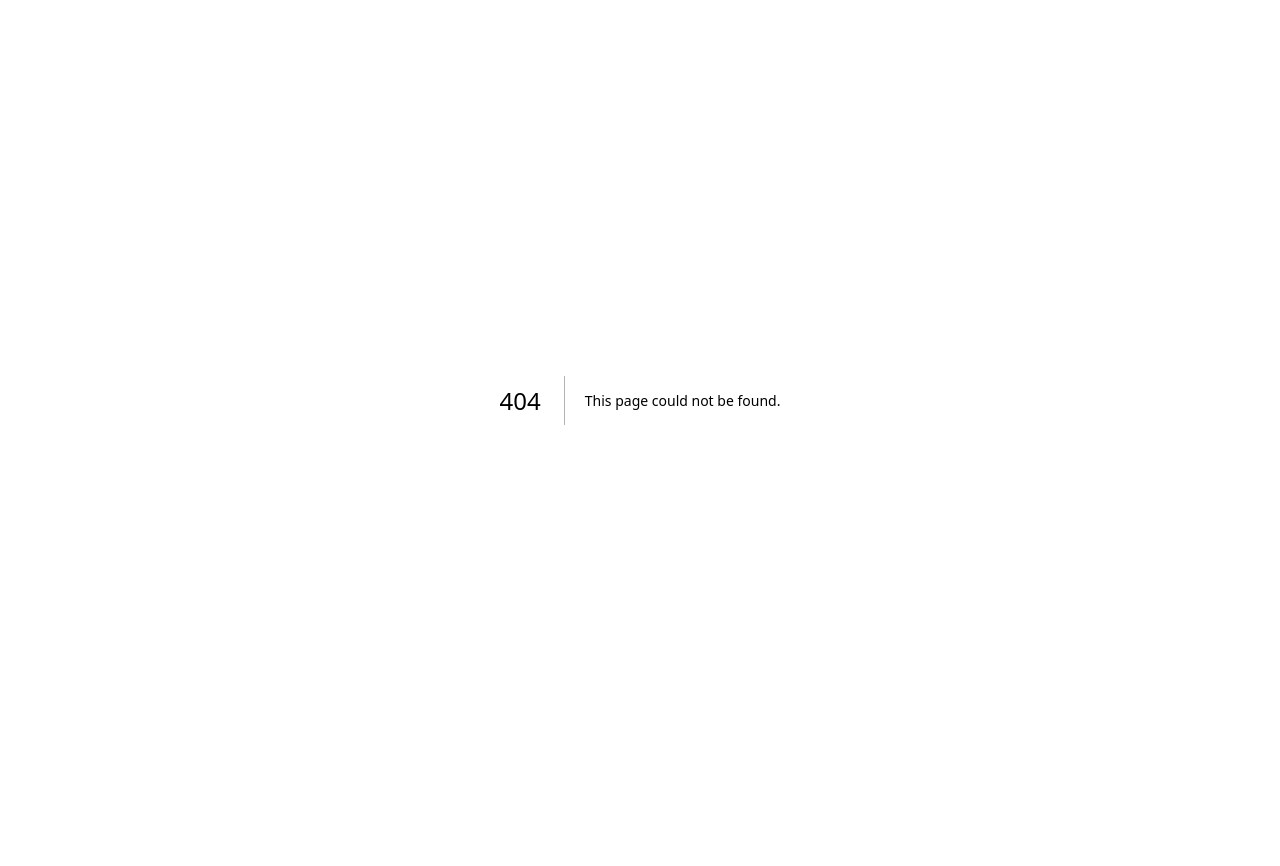
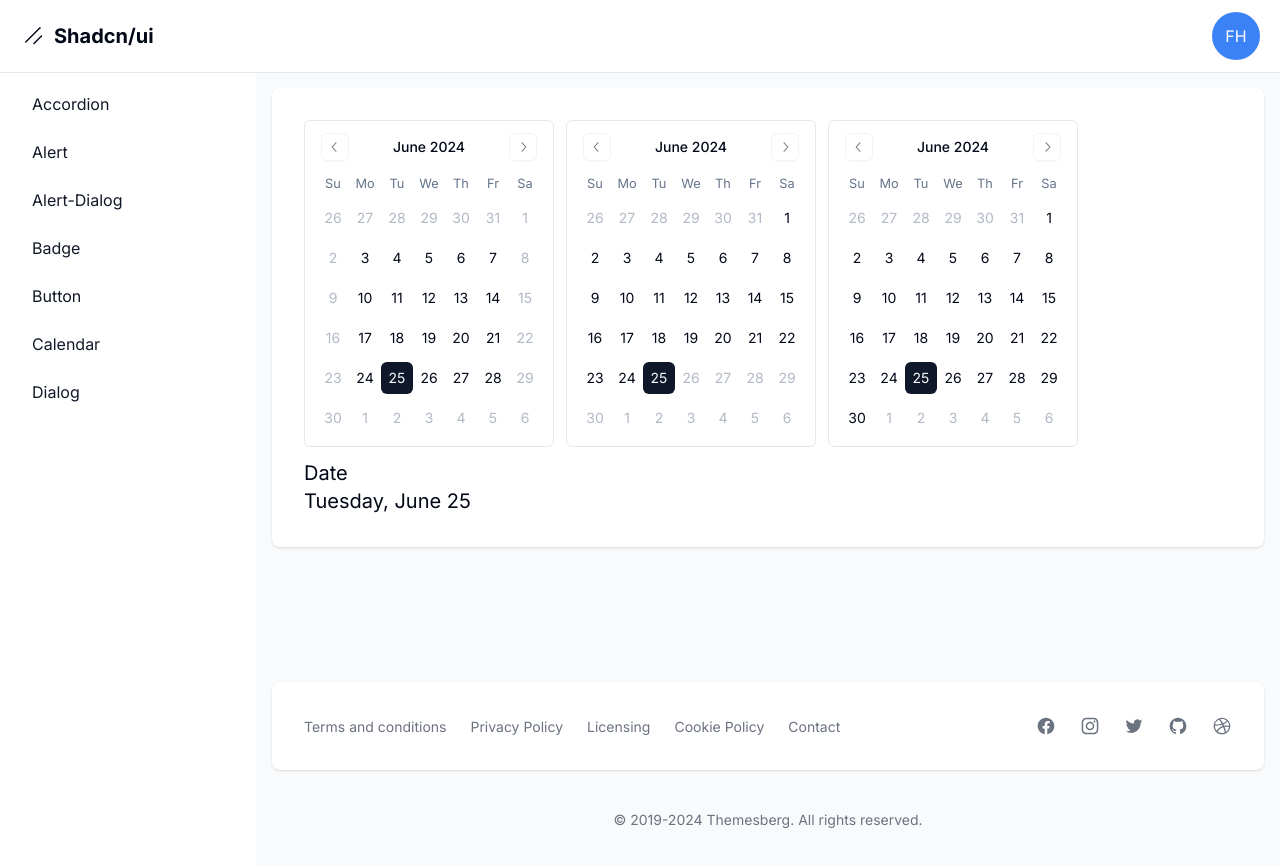
Before and after one commit to gergg90/shadcn-ui, a Next.js app: page /dashboard/calendar in a window 1280 px wide. Before the commit this address had no page. Shown: the top 866 px of the page. Before the commit the page ends 800 px from the top, so only its background shows below. Built offline with nearby package versions, Linux system fonts and the light colour scheme.

Commit message:
calendars

```diff
--- a/package.json
+++ b/package.json
@@ -19,11 +19,13 @@
     "@radix-ui/react-slot": "^1.1.0",
     "class-variance-authority": "^0.7.0",
     "clsx": "^2.1.1",
+    "date-fns": "^3.6.0",
     "glob": "^10.4.2",
     "lru-cache": "^10.2.2",
     "lucide-react": "^0.396.0",
     "next": "14.2.4",
     "react": "^18",
+    "react-day-picker": "^8.10.1",
     "react-dom": "^18",
     "react-icons": "^5.2.1",
     "rimraf": "^5.0.7",
--- a/src/app/dashboard/badge/page.tsx
+++ b/src/app/dashboard/badge/page.tsx
@@ -7,8 +7,11 @@
       <Badge variant="colorCute">Badge</Badge>
       <Badge variant="secondary">Secondary</Badge>
       <Badge variant="outline">Outline</Badge>
-      <Badge variant="destructive">destructive</Badge>
-      <Badge variant="info">
+      <Badge capitalize variant="destructive">
+        destructive
+      </Badge>
+      <Badge capitalize variant="info">
+        <span className="mr-1">info</span>
         <IoAlertCircle size={30} />
       </Badge>
     </div>
--- /dev/null
+++ b/src/app/dashboard/calendar/page.tsx
@@ -0,0 +1,43 @@
+"use client";
+import { Calendar } from "@/components/ui/calendar";
+import { useState } from "react";
+
+export default function Page() {
+  const [date, setDate] = useState<Date | undefined>(new Date());
+
+  const smallDate = date?.toLocaleDateString("en-US", {
+    weekday: "long",
+    day: "numeric",
+    month: "long",
+  });
+
+  return (
+    <div className="flex flex-col sm:flex sm:flex-wrap sm:flex-row gap-3">
+      <Calendar
+        mode="single"
+        selected={date}
+        onSelect={setDate}
+        className="rounded-md border"
+        disabled={(date) => date.getDay() === 6 || date.getDay() === 0}
+      />
+      <Calendar
+        mode="single"
+        selected={date}
+        onSelect={setDate}
+        className="rounded-md border"
+        disabled={(date) => date > new Date()}
+      />
+      <Calendar
+        mode="single"
+        selected={date}
+        onSelect={setDate}
+        className="rounded-md border"
+      />
+
+      <div className="text-xl ">
+        <h1>Date</h1>
+        <p>{smallDate}</p>
+      </div>
+    </div>
+  );
+}
--- a/src/app/dashboard/layout.tsx
+++ b/src/app/dashboard/layout.tsx
@@ -10,6 +10,7 @@
   { name: "alert-dialog", href: "alert-dialog" },
   { name: "dialog", href: "dialog" },
   { name: "badge", href: "badge" },
+  { name: "calendar", href: "calendar" },
 ].sort((a, b) => a.name.localeCompare(b.name));
 
 export default function DashboardLayout({
--- a/src/components/ui/badge.tsx
+++ b/src/components/ui/badge.tsx
@@ -28,11 +28,23 @@
 
 export interface BadgeProps
   extends React.HTMLAttributes<HTMLDivElement>,
-    VariantProps<typeof badgeVariants> {}
+    VariantProps<typeof badgeVariants> {
+  capitalize?: boolean;
+}
 
-function Badge({ className, variant, ...props }: BadgeProps) {
+function Badge({
+  className,
+  capitalize = false,
+  variant,
+  ...props
+}: BadgeProps) {
   return (
-    <div className={cn(badgeVariants({ variant }), className)} {...props} />
+    <div
+      className={cn(badgeVariants({ variant }), className, {
+        capitalize: capitalize,
+      })}
+      {...props}
+    />
   );
 }
 
--- /dev/null
+++ b/src/components/ui/calendar.tsx
@@ -0,0 +1,72 @@
+"use client"
+
+import * as React from "react"
+import { ChevronLeftIcon, ChevronRightIcon } from "@radix-ui/react-icons"
+import { DayPicker } from "react-day-picker"
+
+import { cn } from "@/lib/utils"
+import { buttonVariants } from "@/components/ui/button"
+
+export type CalendarProps = React.ComponentProps<typeof DayPicker>
+
+function Calendar({
+  className,
+  classNames,
+  showOutsideDays = true,
+  ...props
+}: CalendarProps) {
+  return (
+    <DayPicker
+      showOutsideDays={showOutsideDays}
+      className={cn("p-3", className)}
+      classNames={{
+        months: "flex flex-col sm:flex-row space-y-4 sm:space-x-4 sm:space-y-0",
+        month: "space-y-4",
+        caption: "flex justify-center pt-1 relative items-center",
+        caption_label: "text-sm font-medium",
+        nav: "space-x-1 flex items-center",
+        nav_button: cn(
+          buttonVariants({ variant: "outline" }),
+          "h-7 w-7 bg-transparent p-0 opacity-50 hover:opacity-100"
+        ),
+        nav_button_previous: "absolute left-1",
+        nav_button_next: "absolute right-1",
+        table: "w-full border-collapse space-y-1",
+        head_row: "flex",
+        head_cell:
+          "text-muted-foreground rounded-md w-8 font-normal text-[0.8rem]",
+        row: "flex w-full mt-2",
+        cell: cn(
+          "relative p-0 text-center text-sm focus-within:relative focus-within:z-20 [&:has([aria-selected])]:bg-accent [&:has([aria-selected].day-outside)]:bg-accent/50 [&:has([aria-selected].day-range-end)]:rounded-r-md",
+          props.mode === "range"
+            ? "[&:has(>.day-range-end)]:rounded-r-md [&:has(>.day-range-start)]:rounded-l-md first:[&:has([aria-selected])]:rounded-l-md last:[&:has([aria-selected])]:rounded-r-md"
+            : "[&:has([aria-selected])]:rounded-md"
+        ),
+        day: cn(
+          buttonVariants({ variant: "ghost" }),
+          "h-8 w-8 p-0 font-normal aria-selected:opacity-100"
+        ),
+        day_range_start: "day-range-start",
+        day_range_end: "day-range-end",
+        day_selected:
+          "bg-primary text-primary-foreground hover:bg-primary hover:text-primary-foreground focus:bg-primary focus:text-primary-foreground",
+        day_today: "bg-accent text-accent-foreground",
+        day_outside:
+          "day-outside text-muted-foreground opacity-50  aria-selected:bg-accent/50 aria-selected:text-muted-foreground aria-selected:opacity-30",
+        day_disabled: "text-muted-foreground opacity-50",
+        day_range_middle:
+          "aria-selected:bg-accent aria-selected:text-accent-foreground",
+        day_hidden: "invisible",
+        ...classNames,
+      }}
+      components={{
+        IconLeft: ({ ...props }) => <ChevronLeftIcon className="h-4 w-4" />,
+        IconRight: ({ ...props }) => <ChevronRightIcon className="h-4 w-4" />,
+      }}
+      {...props}
+    />
+  )
+}
+Calendar.displayName = "Calendar"
+
+export { Calendar }
```
Also changed, not shown: 1 other file (tests, documents, lock files or other folders).
